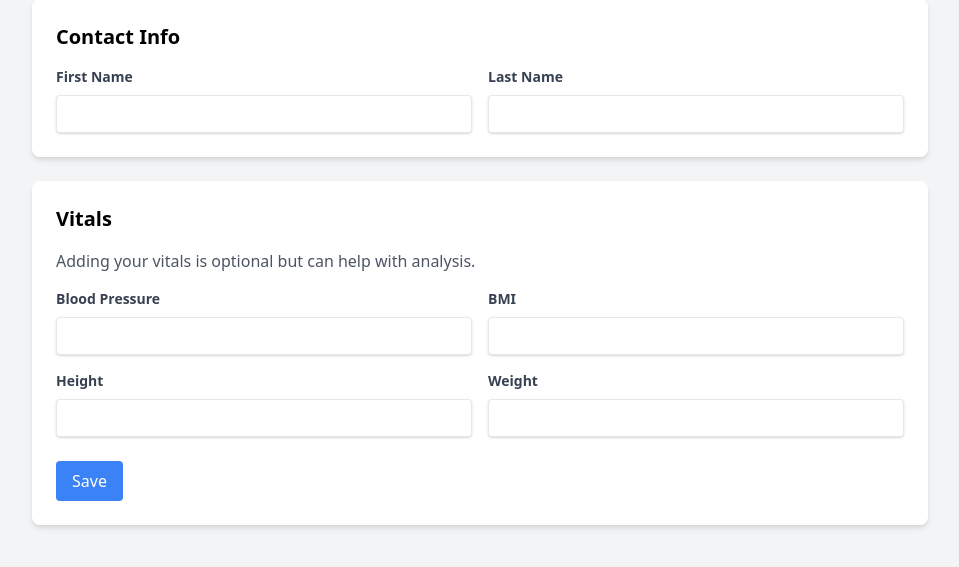
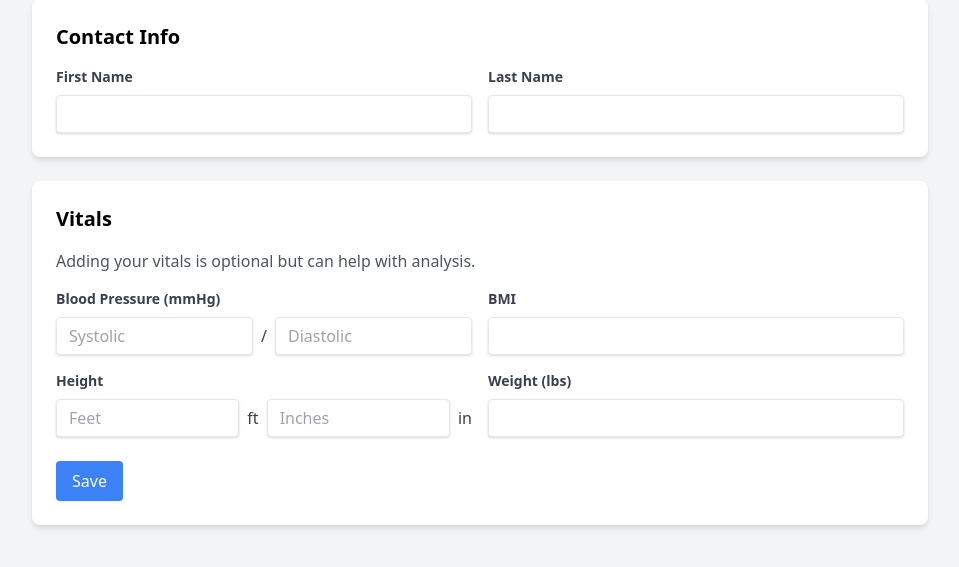
Before and after one commit to AustinArrington87/MyHealthLink, a Flask app: template myhealthlinkapp/templates/profile.html in a window 1280 px wide. Shown: the part 161-728 px from the top of the page, without its empty margins (160-1119 px from the left). Run offline with Flask 3, Linux system fonts and the light colour scheme; the template is opened without the code that fills it, so the values that code supplies are empty.

Commit message:
Update profile.html

```diff
--- a/myhealthlinkapp/templates/profile.html
+++ b/myhealthlinkapp/templates/profile.html
@@ -37,20 +37,78 @@
 
         <div class="grid grid-cols-2 gap-4">
             <div>
-                <label class="block text-gray-700 text-sm font-bold mb-2">Blood Pressure</label>
-                <input type="text" value="{{ user.vitals.blood_pressure }}" class="shadow appearance-none border rounded w-full py-2 px-3 text-gray-700 leading-tight">
+                <label class="block text-gray-700 text-sm font-bold mb-2">Blood Pressure (mmHg)</label>
+                <div class="flex items-center gap-2">
+                    <div class="w-full">
+                        <input type="number"
+                               id="bpSystolic"
+                               value="{{ user.vitals.blood_pressure.split('/')[0] if user.vitals.blood_pressure else '' }}"
+                               min="50"
+                               max="300"
+                               placeholder="Systolic"
+                               class="shadow appearance-none border rounded w-full py-2 px-3 text-gray-700 leading-tight">
+                        <p id="bpSystolicError" class="text-red-500 text-sm mt-1 hidden"></p>
+                    </div>
+                    <span class="text-gray-700">/</span>
+                    <div class="w-full">
+                        <input type="number"
+                               id="bpDiastolic"
+                               value="{{ user.vitals.blood_pressure.split('/')[1] if user.vitals.blood_pressure else '' }}"
+                               min="30"
+                               max="200"
+                               placeholder="Diastolic"
+                               class="shadow appearance-none border rounded w-full py-2 px-3 text-gray-700 leading-tight">
+                        <p id="bpDiastolicError" class="text-red-500 text-sm mt-1 hidden"></p>
+                    </div>
+                </div>
             </div>
             <div>
                 <label class="block text-gray-700 text-sm font-bold mb-2">BMI</label>
-                <input type="text" value="{{ user.vitals.bmi }}" class="shadow appearance-none border rounded w-full py-2 px-3 text-gray-700 leading-tight">
+                <input type="number"
+                       id="bmi"
+                       value="{{ user.vitals.bmi }}"
+                       min="10"
+                       max="60"
+                       step="0.1"
+                       class="shadow appearance-none border rounded w-full py-2 px-3 text-gray-700 leading-tight">
+                <p id="bmiError" class="text-red-500 text-sm mt-1 hidden"></p>
             </div>
             <div>
                 <label class="block text-gray-700 text-sm font-bold mb-2">Height</label>
-                <input type="text" value="{{ user.vitals.height }}" class="shadow appearance-none border rounded w-full py-2 px-3 text-gray-700 leading-tight">
+                <div class="flex items-center gap-2">
+                    <div class="w-full">
+                        <input type="number"
+                               id="heightFeet"
+                               value="{{ user.vitals.height.split('\'')[0] if user.vitals.height else '' }}"
+                               min="0"
+                               max="9"
+                               placeholder="Feet"
+                               class="shadow appearance-none border rounded w-full py-2 px-3 text-gray-700 leading-tight">
+                        <p id="heightFeetError" class="text-red-500 text-sm mt-1 hidden"></p>
+                    </div>
+                    <span class="text-gray-700">ft</span>
+                    <div class="w-full">
+                        <input type="number"
+                               id="heightInches"
+                               value="{{ user.vitals.height.split('\'')[1].replace('\"', '') if user.vitals.height else '' }}"
+                               min="0"
+                               max="11"
+                               placeholder="Inches"
+                               class="shadow appearance-none border rounded w-full py-2 px-3 text-gray-700 leading-tight">
+                        <p id="heightInchesError" class="text-red-500 text-sm mt-1 hidden"></p>
+                    </div>
+                    <span class="text-gray-700">in</span>
+                </div>
             </div>
             <div>
-                <label class="block text-gray-700 text-sm font-bold mb-2">Weight</label>
-                <input type="text" value="{{ user.vitals.weight }}" class="shadow appearance-none border rounded w-full py-2 px-3 text-gray-700 leading-tight">
+                <label class="block text-gray-700 text-sm font-bold mb-2">Weight (lbs)</label>
+                <input type="number"
+                       id="weight"
+                       value="{{ user.vitals.weight }}"
+                       min="0"
+                       max="1500"
+                       class="shadow appearance-none border rounded w-full py-2 px-3 text-gray-700 leading-tight">
+                <p id="weightError" class="text-red-500 text-sm mt-1 hidden"></p>
             </div>
         </div>
 
@@ -63,9 +121,70 @@
 </div>
 
 <script>
+function clearErrors() {
+    const errorElements = document.querySelectorAll('[id$="Error"]');
+    errorElements.forEach(element => {
+        element.textContent = '';
+        element.classList.add('hidden');
+    });
+}
+
+function showError(elementId, message) {
+    const errorElement = document.getElementById(elementId + 'Error');
+    errorElement.textContent = message;
+    errorElement.classList.remove('hidden');
+}
+
 function saveProfile() {
     const firstName = document.getElementById('firstName').value;
     const lastName = document.getElementById('lastName').value;
+
+    // Get vitals values
+    const bpSystolic = document.getElementById('bpSystolic').value;
+    const bpDiastolic = document.getElementById('bpDiastolic').value;
+    const bmi = document.getElementById('bmi').value;
+    const heightFeet = document.getElementById('heightFeet').value;
+    const heightInches = document.getElementById('heightInches').value;
+    const weight = document.getElementById('weight').value;
+
+    // Clear previous errors
+    clearErrors();
+
+    // Validate vitals
+    let hasError = false;
+
+    if (bpSystolic && (bpSystolic < 50 || bpSystolic > 300)) {
+        showError('bpSystolic', 'Systolic blood pressure must be between 50 and 300 mmHg');
+        hasError = true;
+    }
+    if (bpDiastolic && (bpDiastolic < 30 || bpDiastolic > 200)) {
+        showError('bpDiastolic', 'Diastolic blood pressure must be between 30 and 200 mmHg');
+        hasError = true;
+    }
+    if (bmi && (bmi < 10 || bmi > 60)) {
+        showError('bmi', 'BMI must be between 10 and 60');
+        hasError = true;
+    }
+    if (heightFeet && heightFeet > 9) {
+        showError('heightFeet', 'Height cannot exceed 9 feet');
+        hasError = true;
+    }
+    if (heightInches && (heightInches < 0 || heightInches > 11)) {
+        showError('heightInches', 'Inches must be between 0 and 11');
+        hasError = true;
+    }
+    if (weight && weight > 1500) {
+        showError('weight', 'Weight cannot exceed 1500 lbs');
+        hasError = true;
+    }
+
+    if (hasError) {
+        return;
+    }
+
+    // Format values
+    const bloodPressure = bpSystolic && bpDiastolic ? `${bpSystolic}/${bpDiastolic}` : '';
+    const height = heightFeet ? `${heightFeet}'${heightInches || 0}"` : '';
 
     fetch('/update_profile', {
         method: 'POST',
@@ -74,7 +193,13 @@ function saveProfile() {
         },
         body: JSON.stringify({
             first_name: firstName,
-            last_name: lastName
+            last_name: lastName,
+            vitals: {
+                blood_pressure: bloodPressure,
+                bmi: bmi,
+                height: height,
+                weight: weight
+            }
         })
     })
     .then(response => response.json())
```
